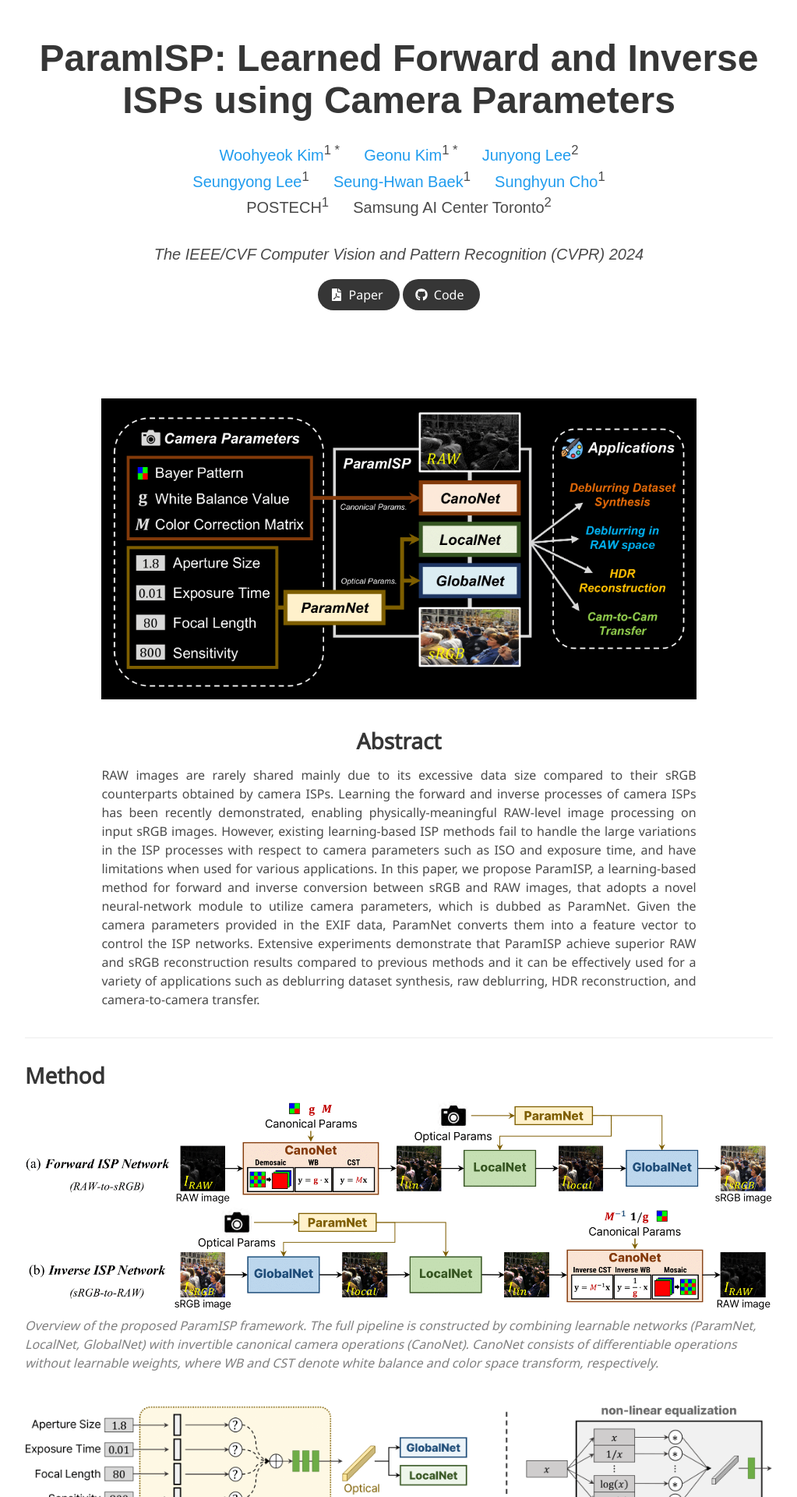
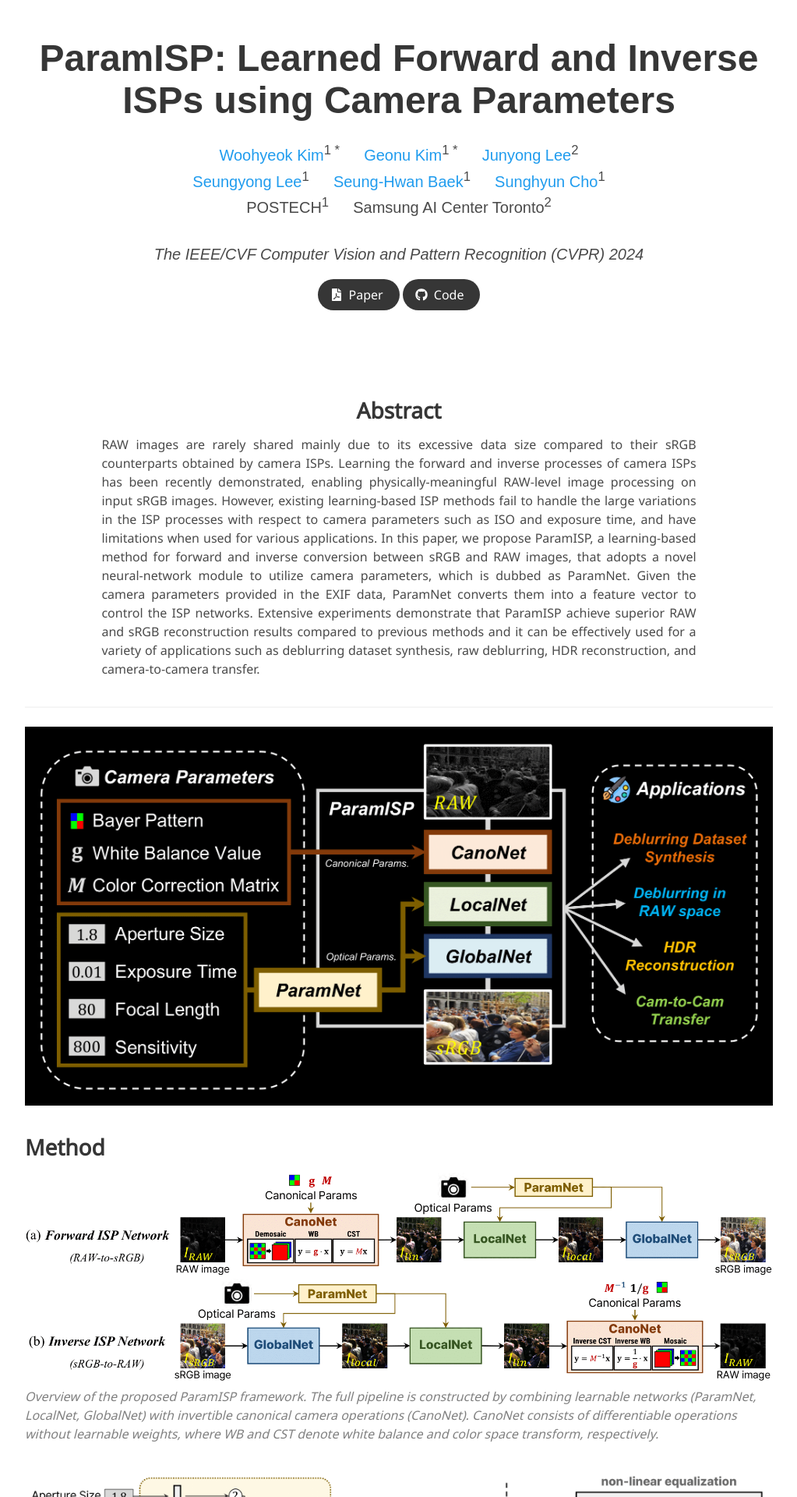
Before and after one commit to woo525/ParamISP, a Jekyll site: the page built from index.md, in a window 1280 px wide. Shown: the top 1920 px of the page at 78% size, without its empty margins (128-1151 px from the left). Built offline with Jekyll 4.4.1, drawn with Linux system fonts in a browser that asks for light colours; some web fonts are replaced.

Commit message:
Update index.md

```diff
--- a/index.md
+++ b/index.md
@@ -15,7 +15,6 @@ code: https://github.com/woo525/ParamISP
 <!-- Using HTML to center the abstract -->
 <div class="columns is-centered has-text-centered">
     <div class="column is-four-fifths">
-        <img src="/static/image/thumb.png">
         <h2>Abstract</h2>
         <div class="content has-text-justified">
 RAW images are rarely shared mainly due to its excessive data size compared to their sRGB counterparts obtained by camera ISPs.
@@ -29,6 +28,8 @@ Extensive experiments demonstrate that ParamISP achieve superior RAW and sRGB re
 </div>
 
 ---
+
+![thumb](/static/image/thumb.png)
 
 ## Method
 ![overview](/static/image/overview-1.png) <span style="color:gray"> *Overview of the proposed ParamISP framework. The full pipeline is constructed by combining learnable networks (ParamNet, LocalNet, GlobalNet) with invertible canonical camera operations (CanoNet). CanoNet consists of differentiable operations without learnable weights, where WB and CST denote white balance and color space transform, respectively.* </span>
```
